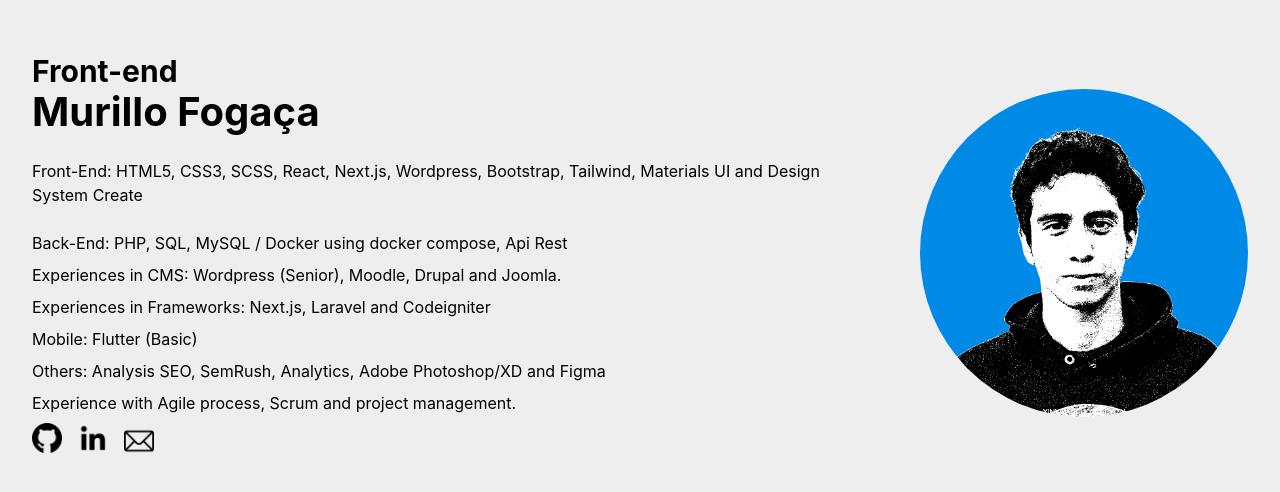
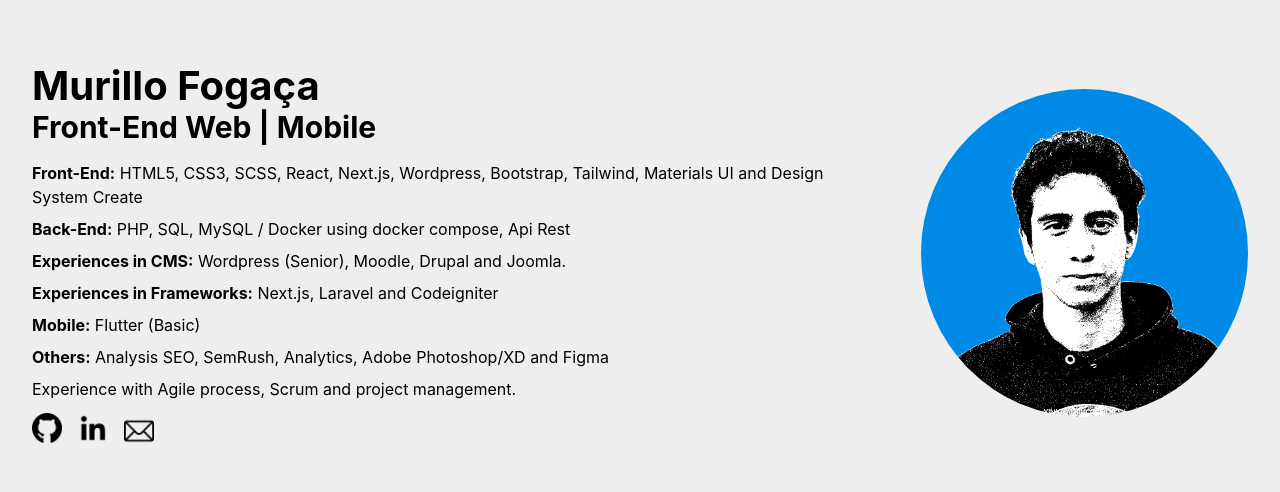
Before and after one commit to Murilloxfogaca/xmurillox, a Next.js app: page / in a window 1280 px wide. Shown: the part 144-636 px from the top of the page. Built offline with nearby package versions, Linux system fonts and the light colour scheme.

Commit message:
:sparkles: new layout

```diff
--- a/src/pages/index.tsx
+++ b/src/pages/index.tsx
@@ -24,30 +24,30 @@
         <div className="container">
           <div className="flex px-3 justify-between items-center flex-col-reverse lg:flex-row">
             <div className="px-5">
-              <h2 className="text-3xl font-bold">Front-end</h2>
               <h1 className={styles.title}>Murillo Fogaça</h1>
+              <h2 className="text-3xl font-bold mb-4">Front-End Web | Mobile</h2>
 
-              <p className={styles.description}>
-                Front-End: HTML5, CSS3, SCSS, React, Next.js, Wordpress,
+              <p className="my-2">
+                <b>Front-End:</b> HTML5, CSS3, SCSS, React, Next.js, Wordpress,
                 Bootstrap, Tailwind, Materials UI and Design System Create
               </p>
               <p className="my-2">
-                Back-End: PHP, SQL, MySQL / Docker using docker compose, Api
+                <b>Back-End:</b> PHP, SQL, MySQL / Docker using docker compose, Api
                 Rest
               </p>
               <p className="my-2">
-                Experiences in CMS: Wordpress (Senior), Moodle, Drupal and
+                <b>Experiences in CMS:</b> Wordpress (Senior), Moodle, Drupal and
                 Joomla.
               </p>
               <p className="my-2">
-                Experiences in Frameworks: Next.js, Laravel and Codeigniter
+                <b>Experiences in Frameworks:</b> Next.js, Laravel and Codeigniter
               </p>
-              <p className="my-2">Mobile: Flutter (Basic)</p>
+              <p className="my-2"><b>Mobile:</b> Flutter (Basic)</p>
               <p className="my-2">
-                Others: Analysis SEO, SemRush, Analytics, Adobe Photoshop/XD and
+                <b>Others:</b> Analysis SEO, SemRush, Analytics, Adobe Photoshop/XD and
                 Figma
               </p>
-              <p className="my-2">
+              <p className="mt-2 mb-3">
                 Experience with Agile process, Scrum and project management.
               </p>
               <Link href="https://github.com/Murilloxfogaca">
```
